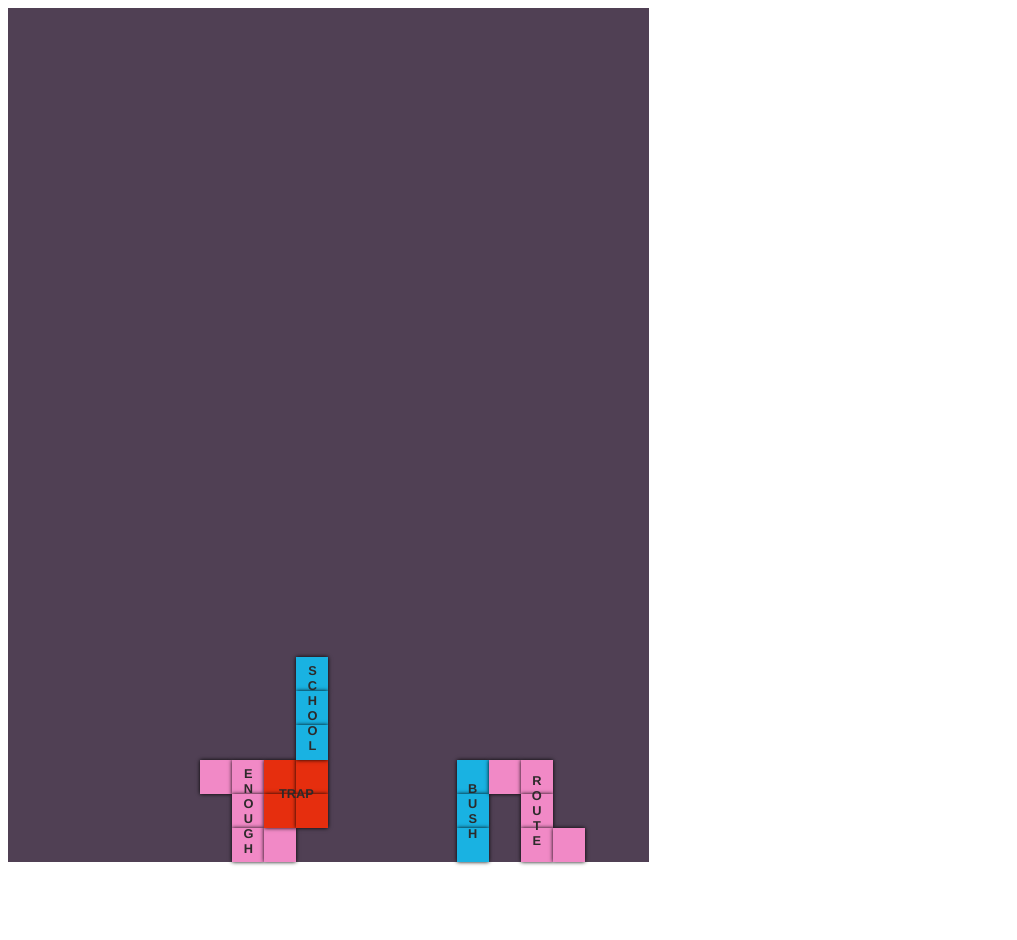
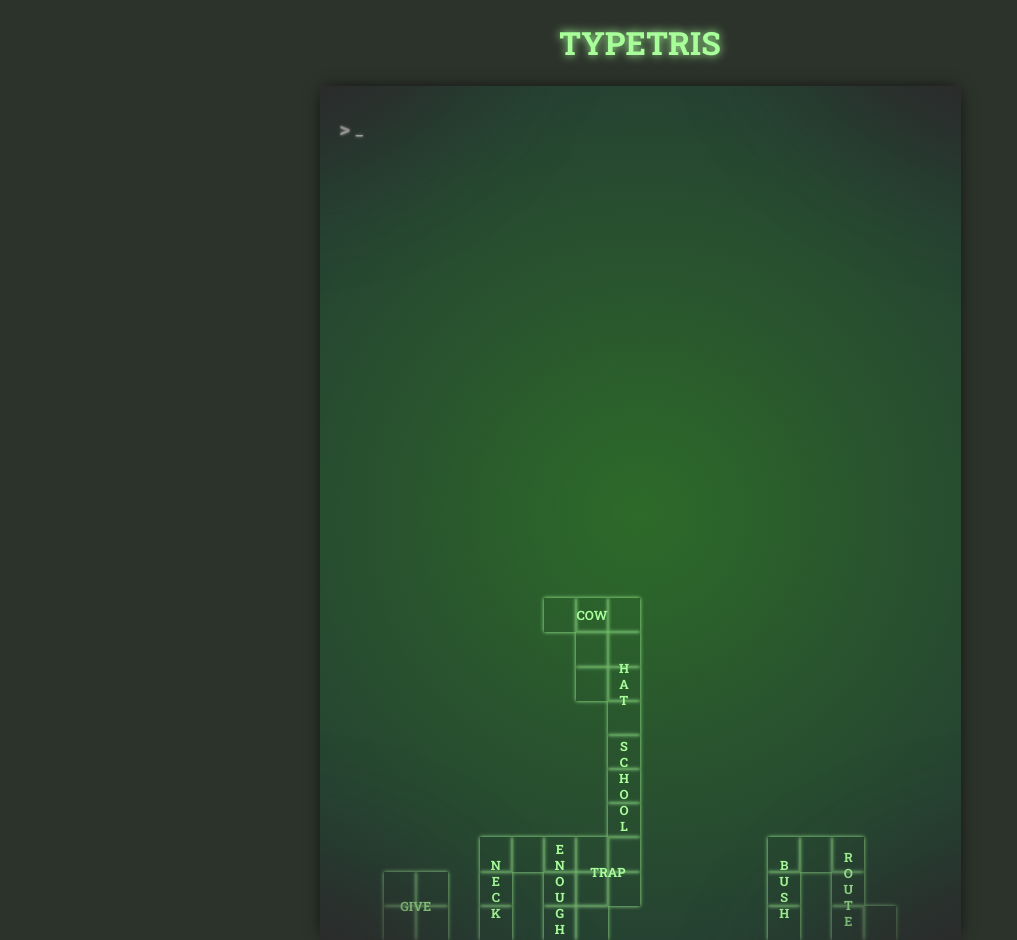
Before and after one commit to levidavidmurray/typetris, a Vue app: page / in a window 1280 px wide. Shown: the whole page, without its empty margins (0-1017 px from the left). Before the commit the page ends 870 px from the top, so only its background shows below. Built offline with nearby package versions, Linux system fonts and the light colour scheme.

Commit message:
+ Style overhaul + Bug fixes

```diff
--- a/public/index.html
+++ b/public/index.html
@@ -5,6 +5,7 @@
     <meta http-equiv="X-UA-Compatible" content="IE=edge">
     <meta name="viewport" content="width=device-width,initial-scale=1.0">
     <link rel="icon" href="<%= BASE_URL %>favicon.ico">
+    <link href="https://fonts.googleapis.com/css?family=Roboto+Slab:400,700&display=swap" rel="stylesheet">
     <title>speedtyper</title>
   </head>
   <body>
--- a/src/App.vue
+++ b/src/App.vue
@@ -1,15 +1,35 @@
 <template>
 	<div id="app">
+		<div class="header">
+			<h1>TYPETRIS</h1>
+		</div>
 		<router-view/>
 	</div>
 </template>
 
 <style lang="scss">
+	* {
+		box-sizing: border-box;
+	}
+
+	body {
+		margin: 0;
+		background: #2c332b;
+		height: 100vh;
+		overflow: hidden;
+	}
+
 	#app {
-		font-family: 'Avenir', Helvetica, Arial, sans-serif;
+		font-family: 'Roboto Slab', serif;
 		-webkit-font-smoothing: antialiased;
 		-moz-osx-font-smoothing: grayscale;
 		text-align: center;
 		color: #2c3e50;
+		margin: 0;
+
+		.header {
+			color: #a8ff9a;
+			text-shadow: 0 0 10px #a8ff9a;
+		}
 	}
 </style>
--- a/src/components/Shape.vue
+++ b/src/components/Shape.vue
@@ -1,11 +1,11 @@
 <template>
-	<div class="shape" :style="positionStyle">
+	<div class="shape" :style="positionStyle" :class="{isSuper}">
 		<div
 				v-for="(coord, index) in type"
 				v-if="coord"
 				:style="{gridArea: 's'+index, backgroundColor: shapeColor}"
 				class="coord"
-				:class="{isSuper: isSuper}"
+				:class="{animate: isSuper && !gameIsOver}"
 		>
 		</div>
 		<span class="keyword" :class="keywordClass">
@@ -18,13 +18,14 @@
 </template>
 
 <script lang="ts">
-	import {Component, Vue, Prop} from "vue-property-decorator";
-	import { GameShape, ShapeColor } from "@/types";
+	import {Component, Prop, Vue} from "vue-property-decorator";
+	import {GameShape, GameStatus, ShapeColor} from "@/types";
 
 	@Component
 	export default class Shape extends Vue {
 		@Prop() private gameShape!: GameShape;
 		@Prop() private userInput!: string;
+		@Prop() private gameStatus!: GameStatus;
 
 		public created() {
 			this.$emit("shape-enter", this.gameShape.worldCoords);
@@ -60,7 +61,15 @@
 			return this.gameShape.isSuper;
 		}
 
+		get gameIsOver() {
+			return this.gameStatus === GameStatus.Finished;
+		}
+
 		get shapeColor() {
+			return "transparent";
+			if (this.isSuper) {
+				return "transparent";
+			}
 			const shapeName: string = this.gameShape.shapeName;
 			return ShapeColor[shapeName];
 		}
@@ -90,17 +99,35 @@
 </script>
 
 <style scoped lang="scss">
-	@keyframes superAnimation {
+	@keyframes superFlash {
 		0% {
-			background-color: white;
+			background-color: rgba(255,255,255,0);
 		}
 
 		50% {
-			background-color: #2d2a2a;
+			background-color: rgba(255,255,255,0);
 		}
 
 		100% {
-			background-color: white;
+			background-color: rgba(255,255,255,0);
+		}
+	}
+
+	@keyframes superText {
+		0% {
+			color: #a2ffaf;
+		}
+
+		50% {
+			color: rgba(255,255,255,0);
+		}
+
+		80% {
+			color: rgba(255,255,255,0);
+		}
+
+		100% {
+			color: #a2ffaf;
 		}
 	}
 
@@ -113,19 +140,31 @@
 		grid-template-areas: "s0 s1 s2" "s3 s4 s5" "s6 s7 s8";
 		position: relative;
 
+		&.isSuper {
+			.coord {
+				background-color: rgba(255,255,255,0);
+				box-shadow: 0 0 4px #8aff9b;
+				color: white !important;
+
+				&.animate {
+					/*animation: superFlash 0.7s infinite;*/
+				}
+			}
+
+			.keyword {
+				animation: superText 1s infinite;
+			}
+		}
+
 		.coord {
 			background-color: #e24919;
-			box-shadow: 0 0 4px black;
-
-			&.isSuper {
-				animation: superAnimation 0.7s infinite;
-			}
+			box-shadow: 0 0 4px #a8ff9a;
 		}
 
 		.keyword {
 			text-transform: uppercase;
 			font-weight: bold;
-			color: #2d2a2a;
+			color: #a8ff9a;
 			display: flex;
 
 			font-size: 80%;
--- a/src/types.ts
+++ b/src/types.ts
@@ -32,6 +32,7 @@ export enum GameStatus {
 export enum GameResult {
 	Won = "Won",
 	Lost = "Lost",
+	Undecided = "Undecided"
 }
 
 export interface GameShape {
@@ -51,7 +52,7 @@ export interface ShapeType {
 export enum GameSpeed {
 	Slow = 300,
 	Regular = 150,
-	Fast = 30,
+	Fast = 10,
 }
 
 interface StringObject {
@@ -59,9 +60,9 @@ interface StringObject {
 }
 
 export const ShapeColor: StringObject = {
-	I: "#19b2e2", // Blue
-	O: "#e62e0e", // Red
-	T: "#32d876", // Green
-	L: "#e8bd18", // Yellow
-	Z: "#f189c6", // Pink
+	I: "#5a828e", // Blue
+	O: "#9e3220", // Red
+	T: "#79a089", // Green
+	L: "#af973d", // Yellow
+	Z: "#b56f98", // Pink
 };
--- a/src/views/Home.vue
+++ b/src/views/Home.vue
@@ -1,11 +1,21 @@
 <template>
 	<div class="home" :style="gridTemplate">
+		<div class="overlay">
+			<div class="top-left"></div>
+			<div class="top-right"></div>
+			<div class="bottom-left"></div>
+			<div class="bottom-right"></div>
+		</div>
 		<div class="game-over" v-if="gameOver">
 			<div class="message" v-if="gameLost">YOU LOST</div>
 			<div class="message" v-else>YOU WON</div>
 			<p class="sub-message">Press [ENTER] to play again</p>
 		</div>
-		<div class="user-input">{{ userInput }}</div>
+		<div class="user-input">
+			<span class="left">></span>
+			<span class="input">{{ userInput }}</span>
+			<span class="cursor">_</span>
+		</div>
 		<Shape
 				v-for="activeShape in activeGameShapes"
 				v-if="(gameStarted || isPaused || gameOver)"
@@ -13,6 +23,7 @@
 				:key="activeShape.id"
 				:game-shape="activeShape"
 				:user-input="userInput"
+				:game-status="gameStatus"
 		/>
 		<Shape
 				v-for="shape in staticGameShapes"
@@ -20,19 +31,19 @@
 				:key="shape.id"
 				:game-shape="shape"
 				:user-input="userInput"
+				:game-status="gameStatus"
 		/>
 	</div>
 </template>
 
 <script lang="ts">
 	import {Component, Vue, Watch} from "vue-property-decorator";
-	import {Direction, GameResult, GameShape, GameSpeed, GameStatus, ShapeType, Vector} from "@/types";
+	import {Direction, GameResult, GameShape, GameSpeed, GameStatus, Vector} from "@/types";
 	import {ShapeBody} from "@/lib/ShapeBody";
 	import Shape from "@/components/Shape.vue";
 	import shapes from "@/shapes";
 	import uuidv4 from "uuid/v4";
 	import WORD_STORE from "../words";
-	import shapeTypes from "@/shapes";
 
 	const GAME_WIDTH: number = 20;
 	const GAME_HEIGHT: number = Math.ceil(GAME_WIDTH * 1.25);
@@ -46,12 +57,13 @@
 
 		private gameCoordinates: boolean[][] = [];
 		private shapeToEnd: GameShape | null = null;
+		private shapeQueued: boolean = false;
 
 		private userInput: string = "";
 
 		private gameInterval!: number;
 		private gameStatus: GameStatus = GameStatus.Waiting;
-		private gameResult: GameResult = GameResult.Lost;
+		private gameResult: GameResult = GameResult.Undecided;
 
 		public created() {
 			this.resetGameCoordinates();
@@ -72,6 +84,17 @@
 				this.gameInterval = window.setInterval(() => {
 
 					if (!this.isPaused && !this.gameOver) {
+						if (this.activeGameShapes.length === 0) {
+							if (!this.shapeQueued) {
+								setTimeout(() => {
+									this.generateGameShape();
+									this.shapeQueued = false;
+								}, 300);
+							}
+
+							this.shapeQueued = true;
+						}
+
 						this.activeGameShapes.forEach((activeShape: GameShape) => {
 							if (!this.moveShape(activeShape, Direction.Down)) {
 								if (activeShape.position.y <= 0) {
@@ -91,14 +114,6 @@
 
 									return gameShape.id !== activeShape.id;
 								});
-
-								if (this.activeGameShapes.length === 0) {
-									setTimeout(() => {
-										if (this.activeGameShapes.length === 0) {
-											this.generateGameShape();
-										}
-									}, 300);
-								}
 							}
 						});
 					}
@@ -136,6 +151,12 @@
 
 		private initializeKeyListeners() {
 			window.addEventListener("keydown", (e) => {
+				// Kill game interval
+				if (e.ctrlKey && e.code === "KeyK") {
+					e.preventDefault();
+					window.clearInterval(this.gameInterval);
+				}
+
 				if (e.keyCode === 27) {
 					return this.gameStatus = this.isPaused ? GameStatus.InProgress : GameStatus.Paused;
 				}
@@ -167,10 +188,6 @@
 								this.destroyGameShape(gameShape);
 							}
 						});
-
-						if (this.activeGameShapes.length === 0) {
-							this.generateGameShape();
-						}
 					}
 				}
 			});
@@ -315,6 +332,8 @@
 		private resetGame() {
 			window.clearInterval(this.gameInterval);
 			this.userInput = "";
+			this.gameResult = GameResult.Undecided;
+			this.gameStatus = GameStatus.Waiting;
 			this.activeGameShapes = [];
 			this.staticGameShapes = [];
 			this.resetGameCoordinates();
@@ -358,29 +377,95 @@
 </script>
 
 <style lang="scss">
+	@keyframes flash {
+		0% { opacity: 1; }
+		50% { opacity: 1; }
+		50.1% { opacity: 0; }
+		100% { opacity: 0; }
+	}
+
 	.home {
 		position: relative;
 		display: grid;
+		margin: 0 auto;
 		width: 641px;
 		height: 854px;
 		grid-template-columns: repeat(15, 1fr);
 		grid-template-rows: repeat(15, 1fr);
 		grid-auto-rows: 34px;
 		grid-auto-columns: 34px;
-		background-color: #504054;
+		background: lightgrey;
+		background: radial-gradient(circle, #2d6b29 0%, #243834 100%);
+		box-shadow: 0 0 17px -5px black;
+		overflow: hidden;
+
+		.overlay {
+			position: absolute;
+			overflow: hidden;
+			width: 100%;
+			height: 100%;
+			z-index: 99;
+
+			& > * {
+				width: 300px;
+				height: 300px;
+				border-radius: 50%;
+				position: absolute;
+				box-shadow: 0 0 120px 70px #2d2a2a;
+
+				&.top-left {
+					top: -300px;
+					left: -200px;
+				}
+
+				&.top-right {
+					top: -300px;
+					right: -200px;
+				}
+
+				&.bottom-left {
+					bottom: -300px;
+					left: -200px;
+				}
+
+				&.bottom-right {
+					bottom: -300px;
+					right: -200px;
+				}
+			}
+		}
 
 		.user-input {
-			grid-column-start: 1;
-			grid-row-start: 1;
-			grid-column-end: span 4;
+			position: absolute;
+			top: 25px;
+			z-index: 9;
+			left: 15px;
 			color: white;
 			font-weight: bold;
 			display: flex;
+			align-items: center;
 			padding-left: 5px;
 			padding-top: 5px;
 			letter-spacing: 2px;
-			text-transform: uppercase;
+			text-transform: lowercase;
 			text-shadow: 0 0 3px white;
+
+			.cursor {
+				animation: flash 1s infinite;
+				position: relative;
+				top: -1px;
+			}
+
+			.input {
+				font-size: 13px;
+			}
+
+			.left {
+				margin-right: 3px;
+				font-size: 1.3em;
+				position: relative;
+				top: -2px;
+			}
 		}
 
 		.game-over {
@@ -401,6 +486,10 @@
 			.message {
 				font-size: 60px;
 			}
+
+			.sub-message {
+				animation: flash 1.5s infinite;
+			}
 		}
 	}
 </style>
```
